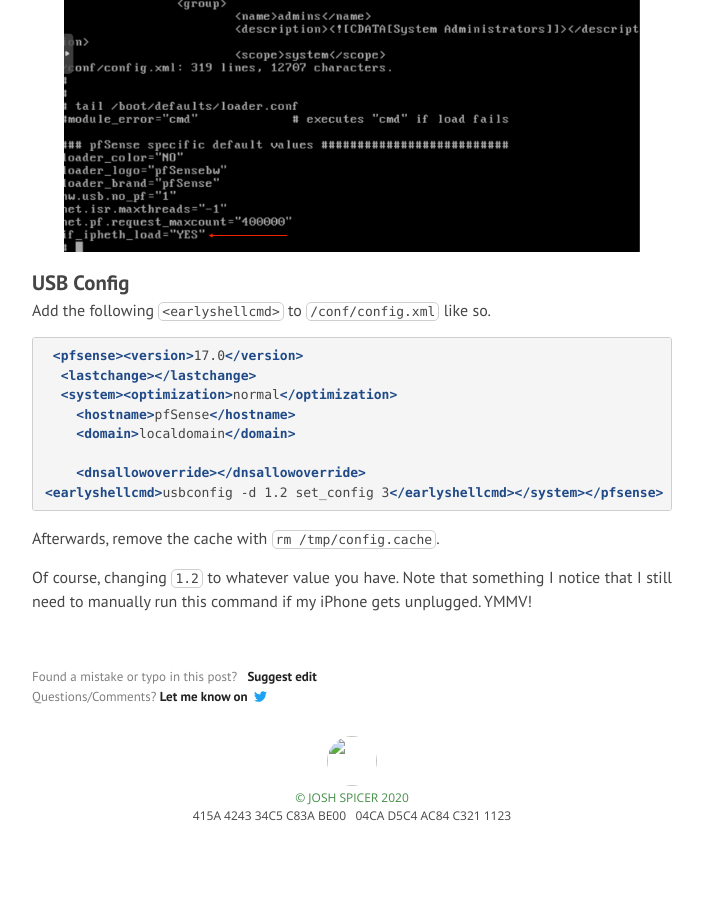
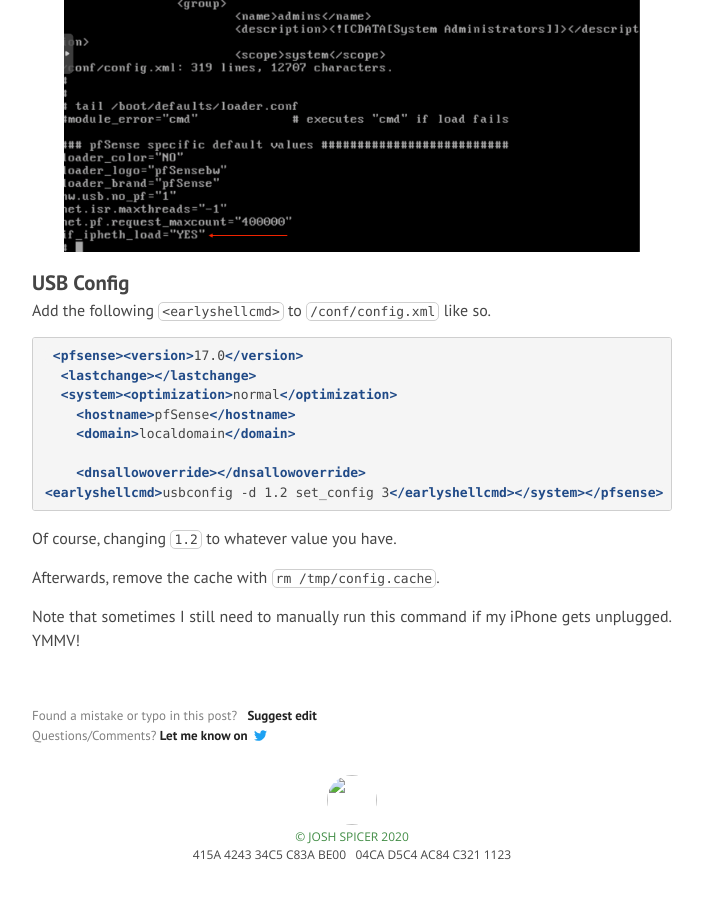
Before and after one commit to diezcami/arctic-fox-theme, a Jekyll site: the page built from _posts/2020-05-25-iphone-pfsense.md, in a window 1280 px wide and 900 px high, scrolled down 2513 px. Shown: the whole window, without its empty margins (288-991 px from the left). Built offline with Jekyll 4.4.1, drawn with Linux system fonts in a browser that asks for light colours; nearby versions of some CDN libraries; before the commit the page ends 3374 px from its top, so only the background shows below that.

Commit message:
Update 2020-05-25-iphone-pfsense.md

````diff
--- a/_posts/2020-05-25-iphone-pfsense.md
+++ b/_posts/2020-05-25-iphone-pfsense.md
@@ -64,6 +64,8 @@ Add the following `<earlyshellcmd>` to `/conf/config.xml` like so.
 <earlyshellcmd>usbconfig -d 1.2 set_config 3</earlyshellcmd></system></pfsense>
 ```
 
+Of course, changing `1.2` to whatever value you have.
+
 Afterwards, remove the cache with `rm /tmp/config.cache`.
 
-Of course, changing `1.2` to whatever value you have. Note that something I notice that I still need to manually run this command if my iPhone gets unplugged. YMMV!
+Note that sometimes I still need to manually run this command if my iPhone gets unplugged. YMMV!
````
